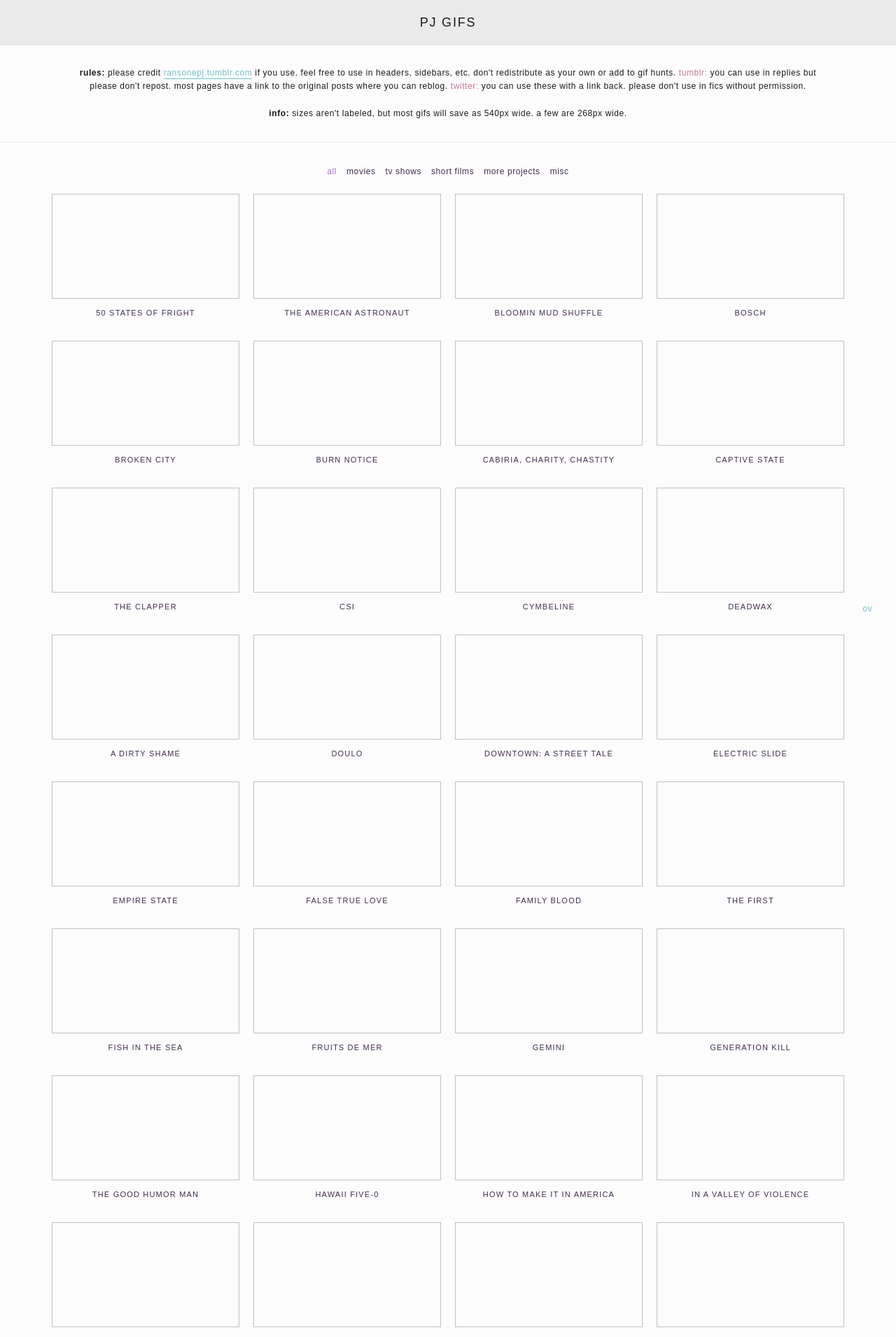
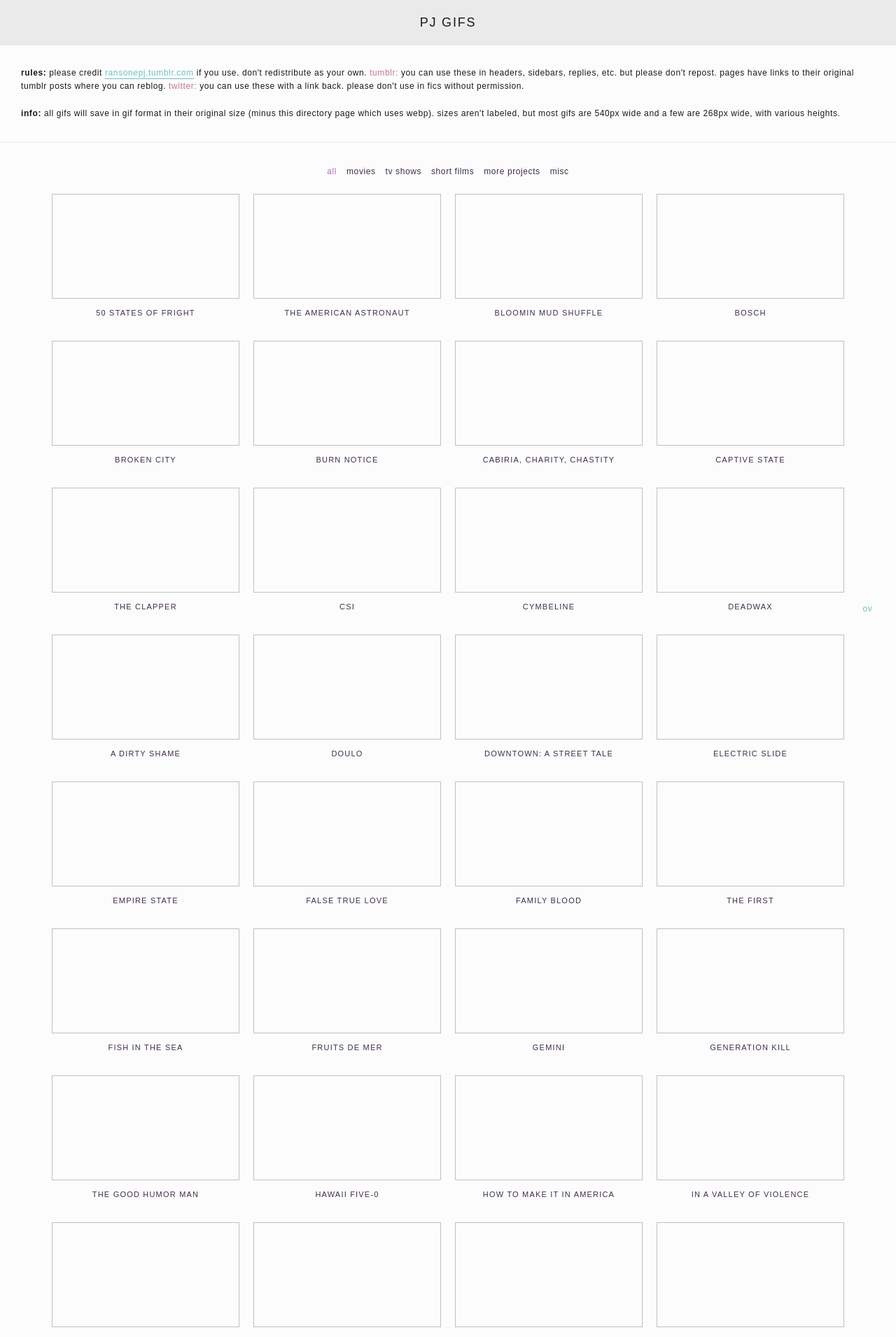
Before and after one commit to pjcontent/pjcontent.github.io, a Jekyll site: the page index.html, which Jekyll copies as it is, in a window 1280 px wide. Shown: the top 1911 px of the page at 70% size. Built offline with Jekyll 4.4.1, drawn with Linux system fonts in a browser that asks for light colours; nearby versions of some CDN libraries; a script that is not in the unit is left out.

Commit message:
Updated wording

```diff
--- a/assets/css/indexstyles.css
+++ b/assets/css/indexstyles.css
@@ -127,17 +127,11 @@
 }
 
 .mst {
-	text-align: center;
-	margin-left: 100px;
-	margin-right: 100px;
+	text-align: left;
+	margin-left: 30px;
+	margin-right: 30px;
 }
 
-@media screen and (max-width: 600px) {
-  .mst {
-    margin-left: 30px;
-    margin-right: 30px;
-  }
-}
 
 fltr {
 	display: block;
--- a/index.html
+++ b/index.html
@@ -63,13 +63,15 @@
 <div class="msutitle">
   <div class="mst">
     <b>rules:</b> please credit <u><a href="https://ransonepj.tumblr.com">ransonepj.tumblr.com</a></u> if you use.
-    feel free to use in headers, sidebars, etc. don't redistribute as your own or add to gif hunts.
+    don't redistribute as your own.
     <span class="c">tumblr:</span>
-    you can use in replies but please don't repost. most pages have a link to the original posts where you can reblog.
+    you can use these in headers, sidebars, replies, etc. but please don't repost. pages have links to their original
+    tumblr posts where you can reblog.
     <span class="c">twitter:</span>
     you can use these with a link back. please don't use in fics without permission.
     <br/><br/>
-    <b>info:</b> sizes aren't labeled, but most gifs will save as 540px wide. a few are 268px wide.
+    <b>info:</b> all gifs will save in gif format in their original size (minus this directory page which uses webp).
+    sizes aren't labeled, but most gifs are 540px wide and a few are 268px wide, with various heights.
   </div>
 </div>
 
```
